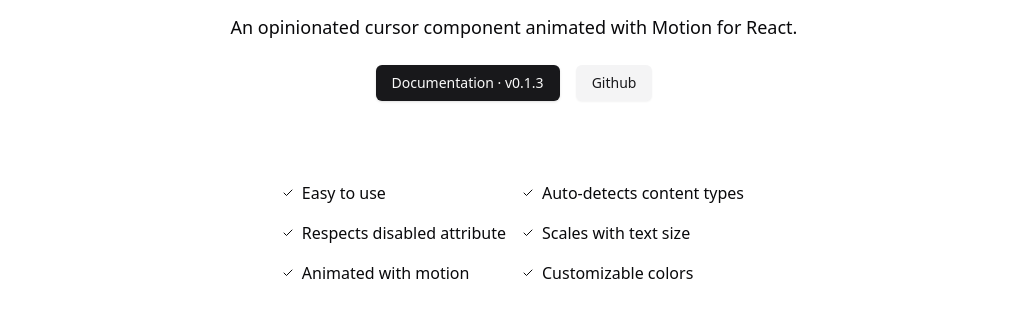
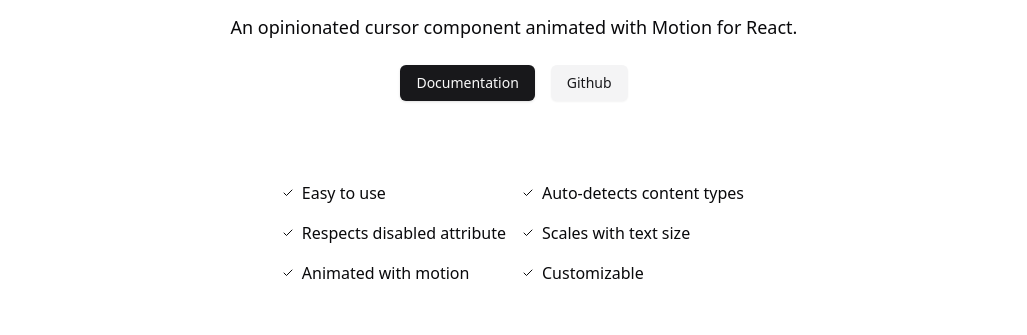
Before and after one commit to GuiEpi/react-dot-cursor, a React (Vite) app in the folder website/: page / in a window 1280 px wide. Shown: the part 181-516 px from the top of the page, without its empty margins (126-1153 px from the left). Built offline with nearby package versions, Linux system fonts and the light colour scheme.

Commit message:
💄 Add custom cursor theme

```diff
--- a/website/src/App.tsx
+++ b/website/src/App.tsx
@@ -1,16 +1,45 @@
 import { ThemeProvider } from './providers/theme-provider';
 import { Route, Routes } from 'react-router';
-import { Cursor } from 'react-dot-cursor';
+import { Cursor, CursorTheme } from 'react-dot-cursor';
 import { Home } from './pages/home';
 import { DocsLayout } from './components/doc-layout';
 import Index from './pages/docs/index.mdx';
 import Styling from './pages/docs/styling.mdx';
 import CursorDoc from './pages/docs/cursor.mdx';
 
+const theme: CursorTheme = {
+  variants: {
+    documentation: {
+      style: {
+        display: 'flex',
+        alignItems: 'center',
+        justifyContent: 'center',
+        borderRadius: '8px',
+        width: 'auto',
+        height: 'auto',
+      },
+      content: {
+        text: 'v0.2.0',
+        style: {
+          fontSize: '12px',
+          fontWeight: 'bold',
+        },
+      },
+    },
+  },
+  rules: [
+    {
+      selector: '.documentation',
+      variant: 'documentation',
+      priority: 1,
+    },
+  ],
+};
+
 function App() {
   return (
     <ThemeProvider defaultTheme="system" storageKey="react-dot-cursor-ui-theme">
-      <Cursor />
+      <Cursor theme={theme} />
       <Routes>
         <Route path="/" element={<Home />} />
         <Route path="/docs" element={<DocsLayout />}>
--- a/website/src/pages/home.tsx
+++ b/website/src/pages/home.tsx
@@ -17,9 +17,9 @@ export function Home() {
         />
         <h1 className="text-4xl font-bold mb-2">React dot Cursor</h1>
         <p className="text-lg mb-6 text-center">An opinionated cursor component animated with Motion for React.</p>
-        <div className="flex space-x-4 mb-8">
-          <Button asChild>
-            <Link to="/docs">Documentation · v0.1.3</Link>
+        <div className="flex space-x-4 mb-8 ">
+          <Button className="documentation" asChild>
+            <Link to="/docs">Documentation</Link>
           </Button>
           <Button asChild variant="secondary">
             <a href="https://github.com/GuiEpi/react-dot-cursor" target="_blank" rel="noopener noreferrer">
@@ -33,7 +33,7 @@ export function Home() {
           <FeatureItem text="Respects disabled attribute" />
           <FeatureItem text="Scales with text size" />
           <FeatureItem text="Animated with motion" />
-          <FeatureItem text="Customizable colors" />
+          <FeatureItem text="Customizable" />
         </div>
         <div className="flex flex-col md:flex-row justify-center items-center space-y-4 md:space-y-0 md:space-x-8 my-12">
           <StepCard step={1} description="Install package" code="pnpm add react-dot-cursor" />
```
